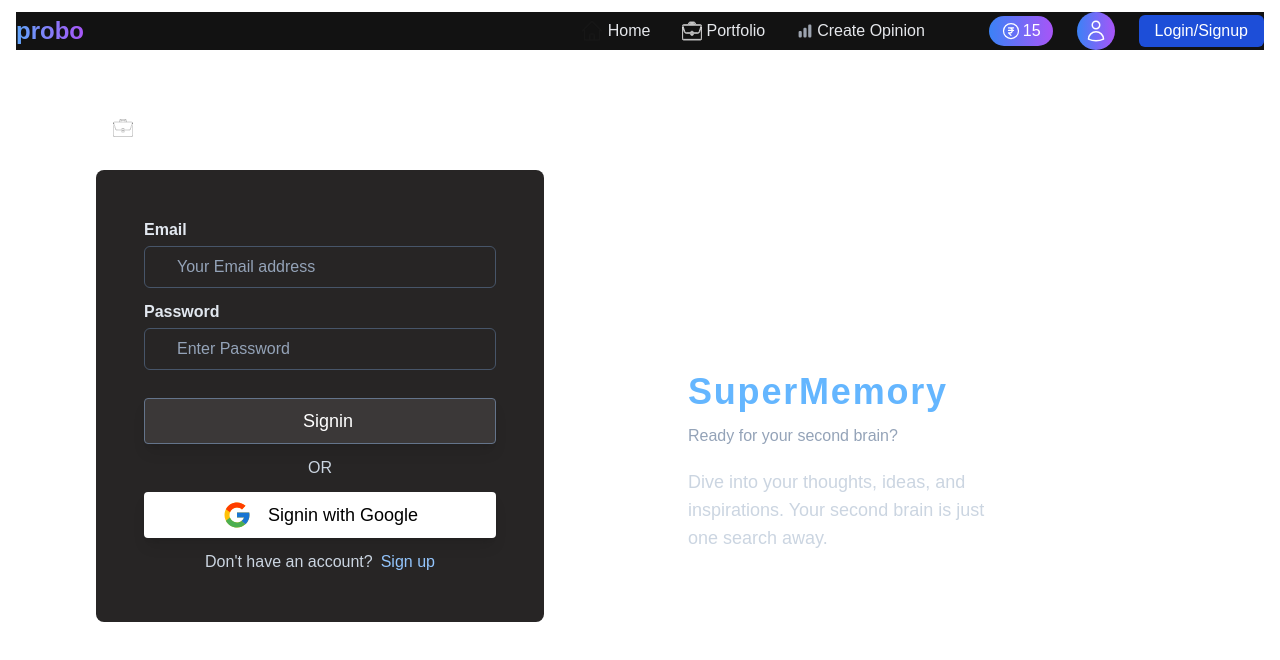
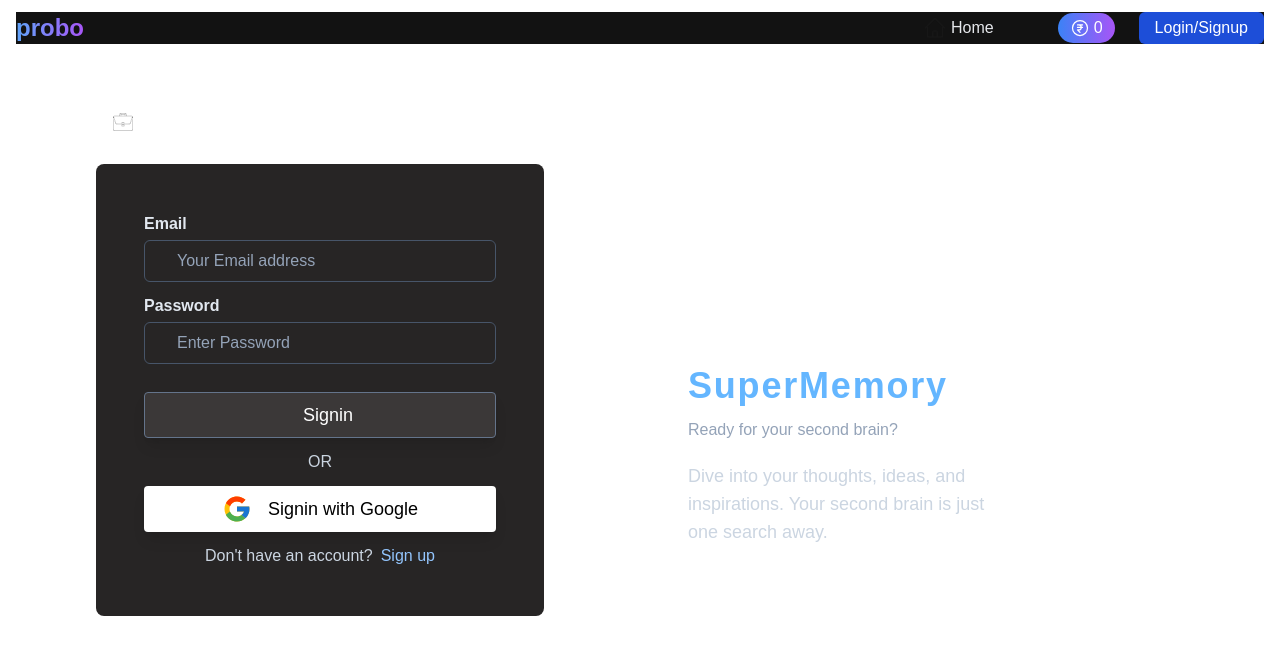
Before and after one commit to akshaydhayal/Probo-Prediction-Trading, a Next.js app: page /signin in a window 1280 px wide. Shown: the top 660 px of the page. Built offline with nearby package versions, Linux system fonts and the light colour scheme.

Commit message:
Added user recoil state for nav

```diff
--- a/app/layout.tsx
+++ b/app/layout.tsx
@@ -4,6 +4,9 @@ import "./globals.css";
 import Navbar from "@/components/Navbar";
 import React from "react";
 import { Toaster } from "react-hot-toast";
+import { Provider } from "react-redux";
+import { store } from "@/store/store";
+import ReduxProvider from "@/components/ReduxProvider";
 
 const geistSans = Geist({
   variable: "--font-geist-sans",
@@ -30,9 +33,11 @@ function RootLayout({
   return (
     <html lang="en">
       <body className={`${geistSans.variable} ${geistMono.variable} antialiased`}>
-        <Toaster/>
-          <Navbar/>
-          {children}
+          <ReduxProvider>
+            <Toaster/>
+            <Navbar/>
+            {children}
+          </ReduxProvider>
       </body>
     </html>
   );
--- a/components/EventTabDetails.tsx
+++ b/components/EventTabDetails.tsx
@@ -1,9 +1,12 @@
-import { eventSchema } from '@/app/[eventId]/page';
-import React from 'react'
+import { eventSchema } from "@/app/[eventId]/page";
+import React from "react";
 
-const EventTabDetails = ({tabClicked,eventData}:{tabClicked:string,eventData:eventSchema}) => {
+const EventTabDetails = ({ tabClicked, eventData }: { tabClicked: string; eventData: eventSchema }) => {
+
   return (
     <div className="border border-slate-700 p-6 rounded-lg flex flex-col gap-6">
+      {tabClicked == "overview" ? (
+        <>
           <p className="text-lg font-semibold text-slate-200">About the Event {tabClicked}</p>
           <div className="flex justify-between mr-32">
             <div>
@@ -21,12 +24,33 @@ const EventTabDetails = ({tabClicked,eventData}:{tabClicked:string,eventData:eve
           </div>
           <div>
             <p className="font-medium text-gray-300 text-sm">Event Description</p>
-        <p className="text-gray-400 text-sm font-medium">
-          {eventData.description}
-        </p>
+            <p className="text-gray-400 text-sm font-medium">{eventData.description}</p>
+          </div>
+        </>
+      ) : (
+        <div className="flex flex-col gap-2 px-6">
+          <div className="flex justify-between">
+            <p className="font-medium text-slate-300">Yes Rs 100</p>
+            <p className="font-medium text-slate-300">No Rs 50</p>
+          </div>
+          <div className="flex">
+            <div className={`h-2 w-1/3 bg-blue-700 rounded-l-md`}></div>
+            <div className={`h-2 w-2/3 bg-red-700 rounded-r-md`}></div>
+          </div>
+          <div className="flex gap-4 mt-6">
+            <div className="flex flex-col gap-1 border border-slate-700 py-6 px-8 bg-[#1b1b1b] flex-1">
+              <p className="font-medium text-slate-300">Yes Odds</p>
+              <p className="font-bold text-3xl text-slate-300">1.66</p>
+            </div>
+            <div className="flex flex-col gap-1 border border-slate-700 py-6 px-8 bg-[#1b1b1b] flex-1">
+              <p className="font-medium text-slate-300">Yes Odds</p>
+              <p className="font-bold text-3xl text-slate-300">1.66</p>
             </div>
           </div>
+        </div>
+      )}
+    </div>
   );
-}
+};
 
-export default EventTabDetails
+export default EventTabDetails;
--- a/components/EventTabs.tsx
+++ b/components/EventTabs.tsx
@@ -4,17 +4,17 @@ import EventTabDetails from "./EventTabDetails";
 import { eventSchema } from "@/app/[eventId]/page";
 
 const EventTabs = ({eventData}:{eventData:eventSchema}) => {
-  const [tabClicked, setTabClicked] = useState("orderbook");
+  const [tabClicked, setTabClicked] = useState("stats");
   function toggleTab() {
-    tabClicked == "orderbook" ? setTabClicked("overview") : setTabClicked("orderbook");
+    tabClicked == "stats" ? setTabClicked("overview") : setTabClicked("stats");
   }
 
   return (
     <div className="w-full">
       <div className="flex gap-6 mt-4 ">
         <div className="flex flex-col gap-1" onClick={toggleTab}>
-          <p className="text-gray-400 px-3 font-medium text-[17px] cursor-pointer hover:text-gray-300">Orderbook</p>
-          {tabClicked == "orderbook" && <div className="h-[.11rem] bg-slate-400"></div>}
+          <p className="text-gray-400 px-3 font-medium text-[17px] cursor-pointer hover:text-gray-300">Statistics</p>
+          {tabClicked == "stats" && <div className="h-[.11rem] bg-slate-400"></div>}
         </div>
         <div className="flex flex-col gap-1" onClick={toggleTab}>
           <p className="text-gray-400 px-3 font-medium text-[17px] cursor-pointer hover:text-gray-300">Overview</p>
--- a/components/Navbar.tsx
+++ b/components/Navbar.tsx
@@ -7,10 +7,16 @@ import Usericon from "./icons/Usericon";
 import ChartIcon from "./icons/ChartIcon";
 import EventModal from "./EventModal";
 import { useRouter } from "next/navigation";
+import { useDispatch, useSelector, UseSelector } from "react-redux";
+import { updateUser } from "@/store/userSlice";
 
 const Navbar = () => {
   const router = useRouter();
+  const dispatch=useDispatch();
   const [openModal, setModalOpen] = useState(false);
+  //@ts-ignore
+  const userInfo = useSelector((state) => state?.userSlice?.user);
+  console.log(userInfo);
   return (
     <div className="w-full  py-3 sticky top-0 left-0 px-4">
       <div className="bg-[#121212]  flex items-center justify-between">
@@ -26,7 +32,8 @@ const Navbar = () => {
               <HomeIcon />
               <p className="text-gray-200 hover:text-gray-50 font-medium ">Home</p>
             </div>
-
+            {userInfo && (
+              <>
                 <div className="flex gap-1 items-center cursor-pointer" onClick={() => router.push("/portfolio/1")}>
                   <PortfolioIcon />
                   <p className="text-gray-200 hover:text-gray-50 font-medium">Portfolio</p>
@@ -35,24 +42,47 @@ const Navbar = () => {
                   <ChartIcon />
                   <p className="text-gray-200 hover:text-gray-50 font-medium">Create Opinion</p>
                 </div>
-
+              </>
+            )}
           </div>
           <div className="flex items-center gap-6">
-            <div className="flex gap-[2px] items-center cursor-pointer bg-gradient-to-r from-blue-500 to-purple-500 rounded-full px-3 py-[3px]">
+            <div className="flex gap-1 items-center  cursor-pointer bg-gradient-to-r from-blue-500 to-purple-500 rounded-full px-3 py-[3px]">
               <RupeeIcon />
-              <p className="text-white font-medium">15</p>
+              <p className="text-white font-medium">{userInfo?userInfo.balance:0}</p>
             </div>
-            <div className="flex gap-[2px] items-center cursor-pointer bg-gradient-to-r from-blue-500 to-purple-500 rounded-full p-[7px]">
+            {userInfo && (
+              <div className="flex items-center gap-2">
+                <div className="flex gap-[2px] items-center cursor-pointer bg-gradient-to-r from-blue-500 to-purple-500 rounded-full p-[4px]">
                   <Usericon />
                 </div>
+                <p className="text-gray-200 hover:text-gray-50 font-medium">
+                  Hi {userInfo.name}
+                </p>
+                {/* <div className="flex gap-[2px] items-center cursor-pointer bg-gradient-to-r from-blue-500 to-purple-500 rounded-full p-[5px]">
+                  <Usericon />
+                </div> */}
+              </div>
+            )}
             {/* <button className="bg-slate-300 hover:bg-slate-200 text-black py-1 px-4 text-base font-[530] rounded-sm">Login/Signup</button> */}
+            {!userInfo ?
               <button
                 className="bg-blue-700 hover:bg-blue-600 text-white py-1 px-4
             text-base font-[530] rounded-md"
                 onClick={() => router.push("/signin")}
               >
                 Login/Signup
+              </button>:
+              <button
+                className="bg-blue-700 hover:bg-blue-600 text-white py-1 px-4
+            text-base font-[530] rounded-md"
+                onClick={() => {
+                  localStorage.removeItem("token");
+                  dispatch(updateUser(null));
+                }}
+              >
+                Logout
               </button>
+            }
           </div>
         </div>
       </div>
--- /dev/null
+++ b/components/ReduxProvider.tsx
@@ -0,0 +1,14 @@
+"use client";
+import { store } from "@/store/store";
+import React, { ReactNode } from "react";
+import { Provider } from "react-redux";
+
+const ReduxProvider = ({ children }:{children:ReactNode}) => {
+  return(
+    <Provider store={store}>
+      {children}
+    </Provider>
+  );
+};
+
+export default ReduxProvider;
--- a/components/Signin.tsx
+++ b/components/Signin.tsx
@@ -6,17 +6,33 @@ import Google from "./icons/Google";
 import { useState } from "react";
 import axios from "axios";
 import { useRouter } from "next/navigation";
+import { UseSelector,useDispatch } from "react-redux";
+import { updateUser } from "@/store/userSlice";
 
 const Signin = () => {
   const [email, setEmail] = useState("");
   const [password, setPassword] = useState("");
   const router = useRouter();
+  const dispatch=useDispatch();
 
   function inputEmailChange(ip: string) {
     setEmail(ip);
   }
   function inputPasswordChange(ip: string) {
     setPassword(ip);
+  }
+  async function getUserData(token:string){
+    try{
+      const response = await axios.get(`${process.env.NEXT_PUBLIC_BACKEND_URL}/user`,{
+        headers:{token}
+      });
+      if(response.status==200){
+        dispatch(updateUser(response.data.user));
+        console.log("user state in redux updated");
+      }
+    }catch(e){
+      console.log(e);
+    }
   }
   async function handleSignin() {
     try {
@@ -26,6 +42,7 @@ const Signin = () => {
       });
       if (response.status == 200) {
         localStorage.setItem("token", response.data.jwtToken);
+        getUserData(response.data.jwtToken);
         router.push("/");
       }
     } catch (e) {
@@ -59,7 +76,9 @@ const Signin = () => {
         </div>
         <div className="flex gap-2 justify-center">
           <p className="text-slate-300">Don't have an account?</p>
-          <p className="text-blue-300 font-medium cursor-pointer hover:underline">Sign up</p>
+          <p className="text-blue-300 font-medium cursor-pointer hover:underline" onClick={()=>{
+            router.push("/signup");
+          }}>Sign up</p>
         </div>
       </div>
     </div>
--- a/components/Signup.tsx
+++ b/components/Signup.tsx
@@ -59,7 +59,9 @@ const Signup = () => {
         </div>
         <div className="flex gap-2 justify-center">
           <p className="text-slate-300">Already have an account?</p>
-          <p className="text-blue-300 font-medium cursor-pointer hover:underline">Signin</p>
+          <p className="text-blue-300 font-medium cursor-pointer hover:underline" onClick={()=>{
+            router.push("/signin");
+          }}>Signin</p>
         </div>
       </div>
     </div>
--- a/components/UserStateProvider.tsx
+++ /dev/null
@@ -1,9 +0,0 @@
-"use client";
-import React, { ReactNode, useState } from "react";
-
-const UserStateProvider = ({ children }:{children:ReactNode}) => {
-  const [userState,setUserState]=useState(false);
-  return { children };
-};
-
-export default UserStateProvider;
--- a/package.json
+++ b/package.json
@@ -10,6 +10,7 @@
   },
   "dependencies": {
     "@prisma/client": "^6.3.0",
+    "@reduxjs/toolkit": "^2.5.1",
     "axios": "^1.7.9",
     "bcrypt": "^5.1.1",
     "jsonwebtoken": "^9.0.2",
@@ -18,6 +19,7 @@
     "react": "^19.0.0",
     "react-dom": "^19.0.0",
     "react-hot-toast": "^2.5.1",
+    "react-redux": "^9.2.0",
     "recoil": "^0.7.7",
     "zod": "^3.24.1"
   },
--- /dev/null
+++ b/store/store.ts
@@ -0,0 +1,8 @@
+import { configureStore } from "@reduxjs/toolkit";
+import userSlice from "./userSlice";
+
+export const store=configureStore({
+    reducer:{
+        userSlice:userSlice
+    }
+})
--- /dev/null
+++ b/store/userSlice.ts
@@ -0,0 +1,14 @@
+import { createSlice } from "@reduxjs/toolkit";
+
+const userSlice=createSlice({
+    name:'userSlice',
+    initialState:{user:null},
+    reducers:{
+        updateUser:(state,action)=>{
+            state.user=action.payload;
+        }
+    }
+});
+
+export const {updateUser}=userSlice.actions;
+export default userSlice.reducer;
```
Also changed, not shown: store/userInfo.ts (deleted, +0 -10 lines), 1 other file (tests, documents, lock files or other folders). Lines whose indentation alone changed are shown as unchanged.
